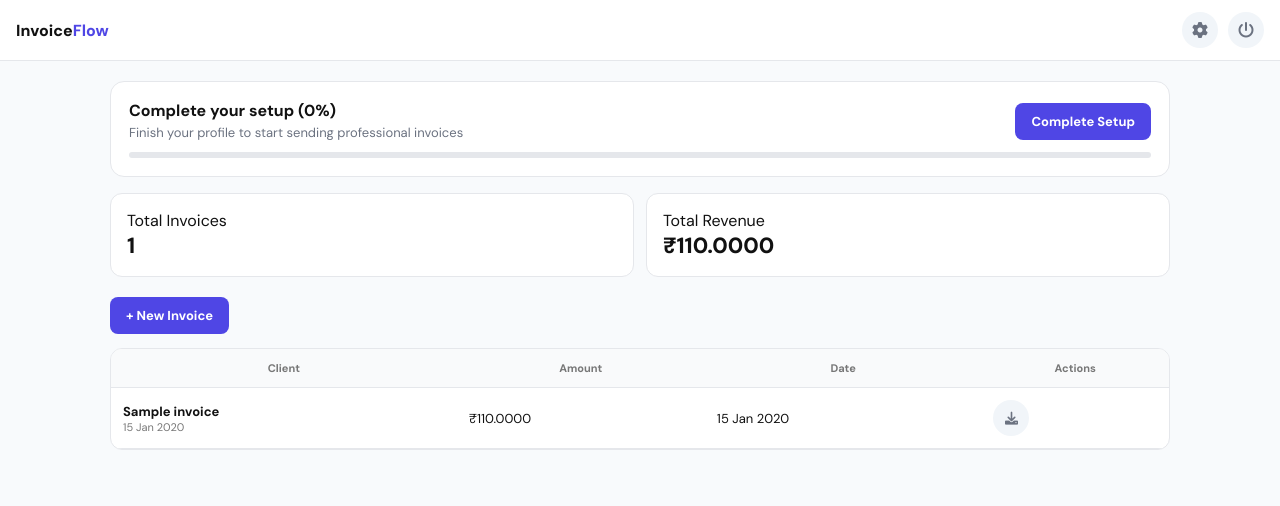
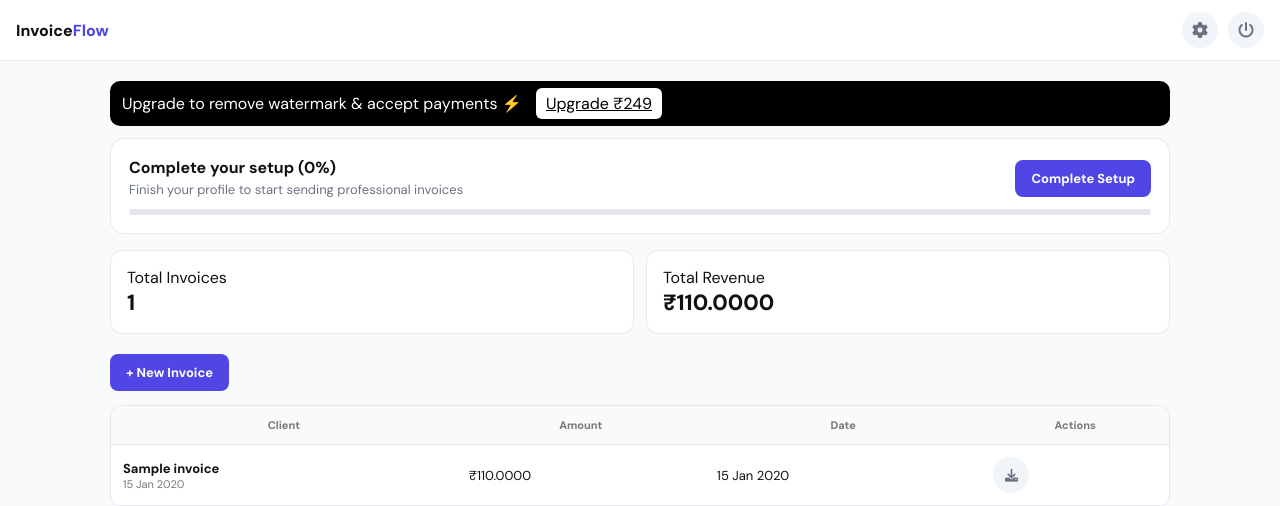
Before and after one commit to tigerflare25-coder/Invoice-saas, a Django app: page / in a window 1280 px wide. Shown: the top 506 px of the page. Run offline with Django 5.2, Linux system fonts and the light colour scheme; a user stored in the database is signed in; tables that the repository leaves empty hold one stand-in row (values such as "Sample post"); parts of the project's set-up code (start-up, migrations or seed data) failed here and were passed over.

Commit message:
Update dashboard.html

```diff
--- a/templates/invoices/dashboard.html
+++ b/templates/invoices/dashboard.html
@@ -182,7 +182,14 @@ text-align:center;
 {% if user.payment_link %}{% with progress=progress|add:30 %}{% endwith %}{% endif %}
 
 {% if progress < 100 %}
-
+{% if not user.is_premium %}
+<div style="background:black;color:white;padding:12px;border-radius:10px;margin-bottom:12px;">
+    Upgrade to remove watermark & accept payments ⚡
+    <a href="/upgrade/" style="background:white;color:black;padding:5px 10px;border-radius:6px;margin-left:10px;">
+        Upgrade ₹249
+    </a>
+</div>
+{% endif %}
 <div class="onboard">
 
 <div style="display:flex;justify-content:space-between;align-items:center;flex-wrap:wrap;gap:10px;">
```
